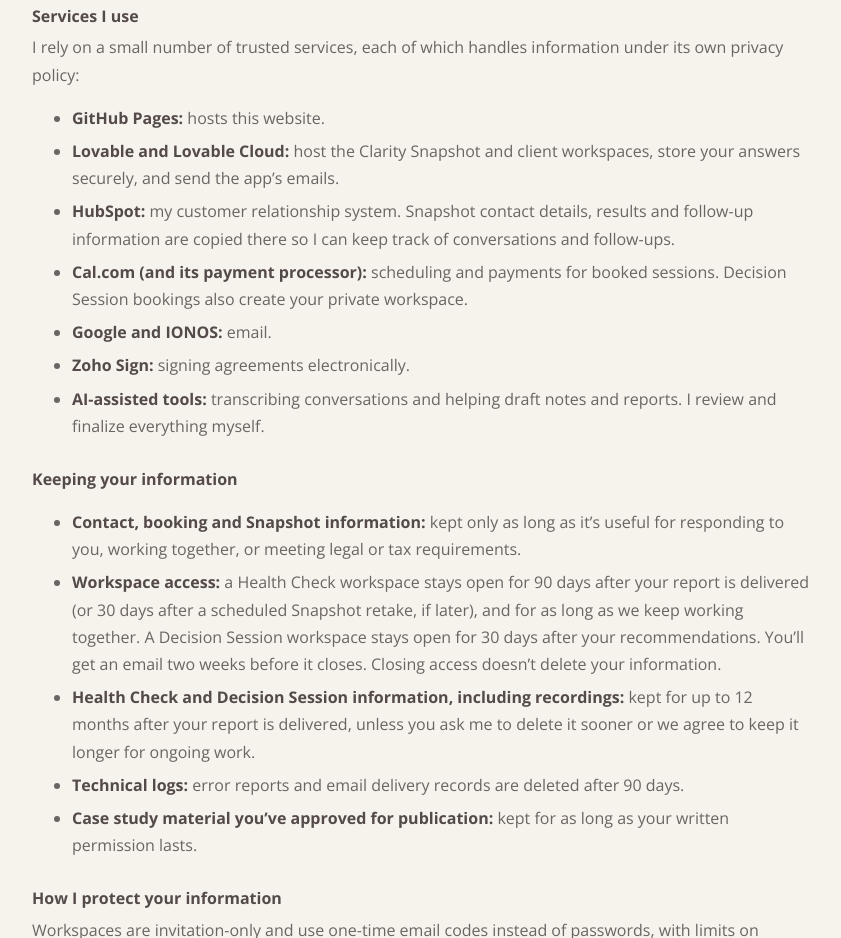
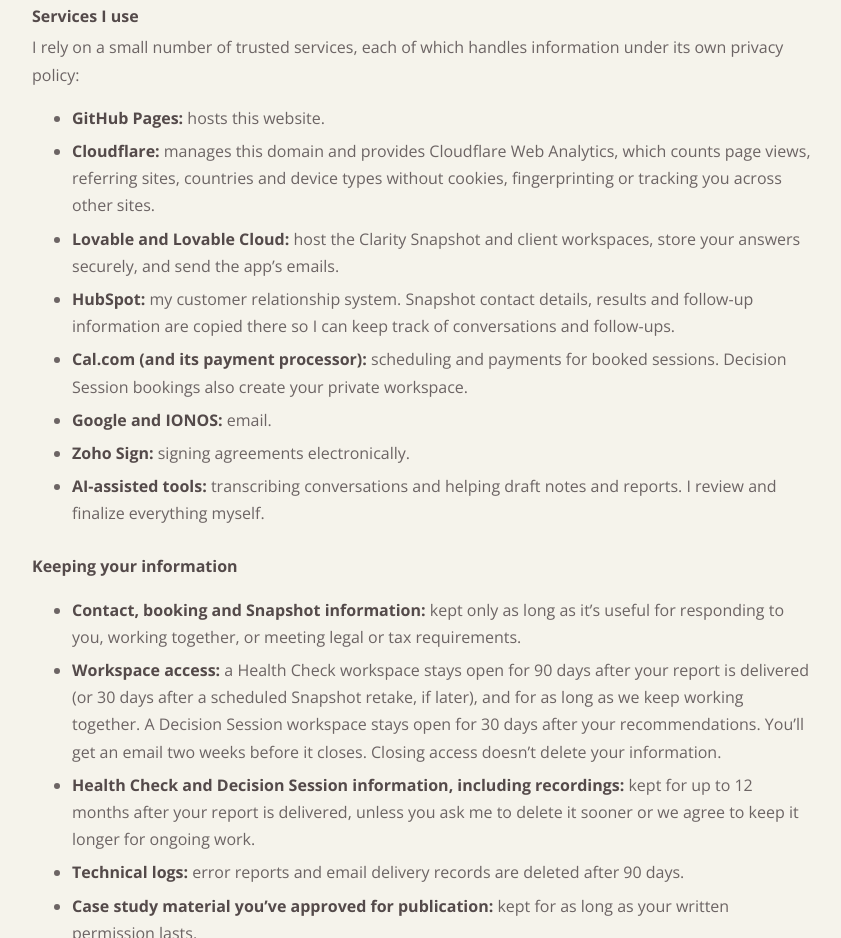
Before and after one commit to katekness/theclarityforward, a plain HTML site: page policies/index.html in a window 1280 px wide. Shown: the part 3335-4273 px from the top of the page, without its empty margins (218-1059 px from the left). Drawn offline with Linux system fonts and the light colour scheme.

Commit message:
Add Cloudflare Web Analytics snippet (site isn't proxied, so auto-inject misses it); note in privacy policy
Co-Authored-By: Claude Opus 5.5 <noreply@anthropic.com>
Claude-Session: https://claude.ai/code/session_015FhWw6Rx53vxoBGzbYeoxd

```diff
--- a/policies/index.html
+++ b/policies/index.html
@@ -102,6 +102,7 @@ footer a{color:var(--ink);font-weight:600;text-decoration:none}
 <p>I rely on a small number of trusted services, each of which handles information under its own privacy policy:</p>
 <ul>
 <li><b>GitHub Pages:</b> hosts this website.</li>
+<li><b>Cloudflare:</b> manages this domain and provides Cloudflare Web Analytics, which counts page views, referring sites, countries and device types without cookies, fingerprinting or tracking you across other sites.</li>
 <li><b>Lovable and Lovable Cloud:</b> host the Clarity Snapshot and client workspaces, store your answers securely, and send the app’s emails.</li>
 <li><b>HubSpot:</b> my customer relationship system. Snapshot contact details, results and follow-up information are copied there so I can keep track of conversations and follow-ups.</li>
 <li><b>Cal.com (and its payment processor):</b> scheduling and payments for booked sessions. Decision Session bookings also create your private workspace.</li>
@@ -173,5 +174,6 @@ footer a{color:var(--ink);font-weight:600;text-decoration:none}
 <p>I may update these terms from time to time; the date at the top shows the latest version. Questions? Email <a href="mailto:kate@theclarityforward.com">kate@theclarityforward.com</a>.</p>
 </main>
 <footer><div class="in"><span>© 2026 Clarity Forward</span><a href="../">theclarityforward.com</a></div></footer>
+<!-- Cloudflare Web Analytics --><script defer src="https://static.cloudflareinsights.com/beacon.min.js" data-cf-beacon='{"token": "a1a473e84ee949c18dcf30c6f3fd9c4c"}'></script><!-- End Cloudflare Web Analytics -->
 </body>
 </html>
```
Also changed, not shown: 404.html (+1 -0 lines), card/index.html (+1 -0 lines), index.html (+1 -0 lines), step-away-audit/index.html (+1 -0 lines).
